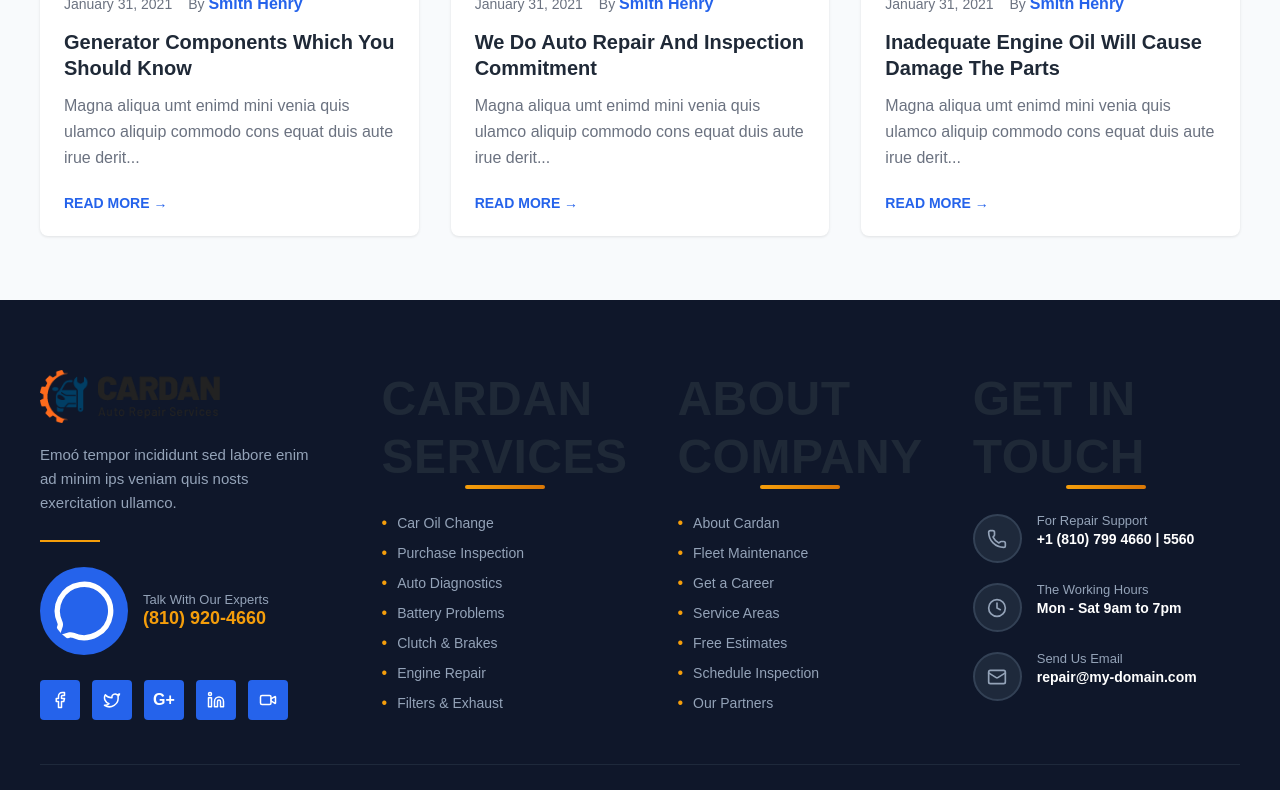
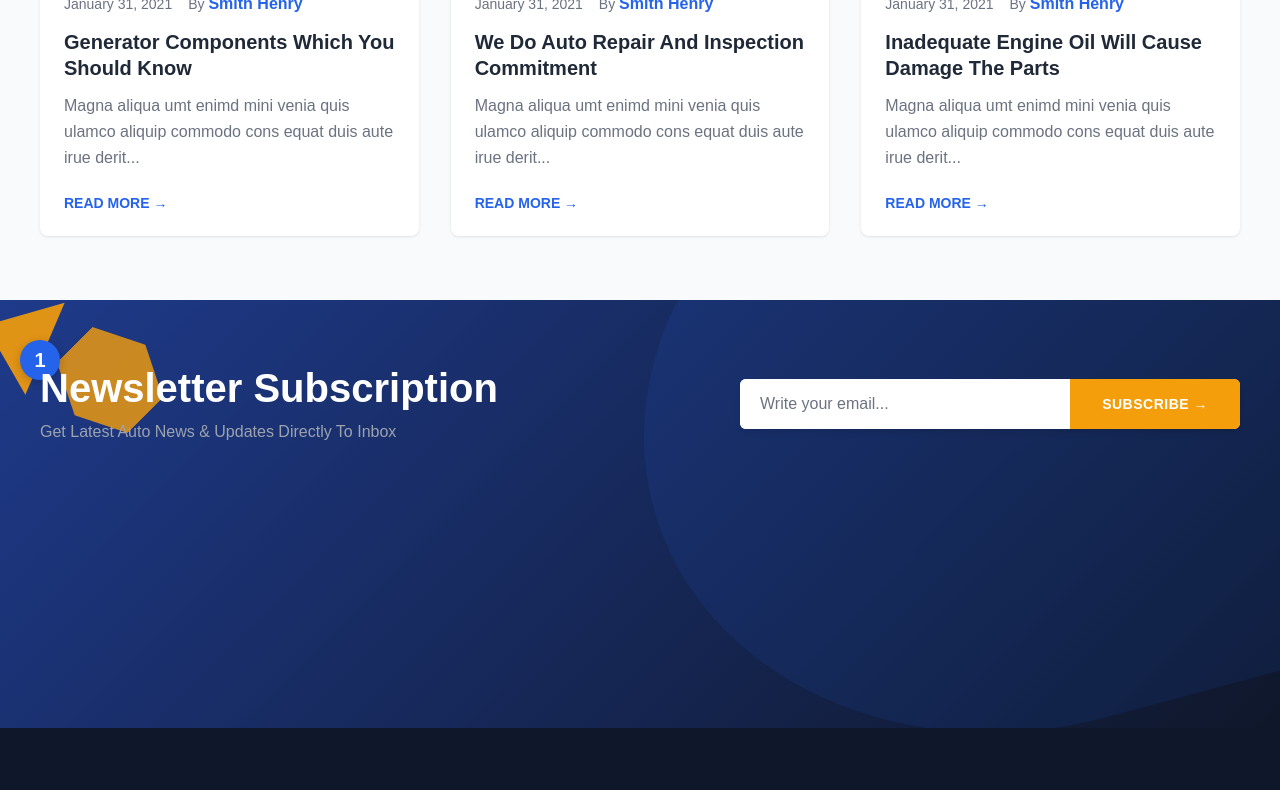
Before and after one commit to Jan-Amixtlan/prueba-tecnica-frontend, a React (Vite) app: page / in a window 1280 px wide. Shown: the part 9331-10121 px from the top of the page. Built offline with nearby package versions, Linux system fonts and the light colour scheme; the HTML template or start-up script is replaced by a standard one.

Commit message:
feat: Add NewsletterSubscription component with styling and subscription functionality

```diff
--- /dev/null
+++ b/src/Components/NewsLetterS/NewsletterSubscription.css
@@ -0,0 +1,305 @@
+/* Variables CSS para la paleta de colores */
+:root {
+    --azul-principal: #2563EB;
+    --gris-oscuro: #1F2937;
+    --gris-claro: #F8FAFC;
+    --naranja-acento: #F59E0B;
+    --gris-medio: #6B7280;
+    --gris-claro-medio: #9CA3AF;
+    --blanco: #FFFFFF;
+    --azul-oscuro: #1e3a8a;
+    --azul-navy: #0f172a;
+}
+
+/* Sección principal */
+.newsletter-section {
+    background: linear-gradient(135deg, var(--azul-oscuro) 0%, var(--azul-navy) 100%);
+    padding: 4rem 1rem;
+    position: relative;
+    overflow: hidden;
+    min-height: 300px;
+}
+
+/* Container principal */
+.newsletter-container {
+    max-width: 1200px;
+    margin: 0 auto;
+    position: relative;
+    z-index: 10;
+}
+
+/* Contenido del newsletter */
+.newsletter-content {
+    display: flex;
+    justify-content: space-between;
+    align-items: center;
+    gap: 3rem;
+}
+
+/* Texto del newsletter */
+.newsletter-text {
+    flex: 1;
+    max-width: 500px;
+}
+
+.newsletter-title {
+    color: var(--blanco);
+    font-size: 2.5rem;
+    font-weight: bold;
+    margin: 0 0 0.5rem 0;
+    line-height: 1.2;
+}
+
+.newsletter-subtitle {
+    color: var(--gris-claro-medio);
+    font-size: 1rem;
+    margin: 0;
+    line-height: 1.5;
+}
+
+/* Formulario */
+.newsletter-form {
+    flex: 1;
+    max-width: 500px;
+}
+
+.input-group {
+    display: flex;
+    gap: 0;
+    background: var(--blanco);
+    border-radius: 0.375rem;
+    overflow: hidden;
+    box-shadow: 0 4px 6px -1px rgba(0, 0, 0, 0.1);
+}
+
+.email-input {
+    flex: 1;
+    padding: 1rem 1.25rem;
+    border: none;
+    outline: none;
+    font-size: 1rem;
+    color: var(--gris-oscuro);
+    background: var(--blanco);
+}
+
+.email-input::placeholder {
+    color: var(--gris-medio);
+}
+
+.subscribe-btn {
+    background-color: var(--naranja-acento);
+    color: var(--blanco);
+    border: none;
+    padding: 1rem 2rem;
+    font-weight: bold;
+    font-size: 0.875rem;
+    cursor: pointer;
+    transition: background-color 0.3s ease;
+    white-space: nowrap;
+    letter-spacing: 0.5px;
+}
+
+.subscribe-btn:hover {
+    background-color: #e97e00;
+}
+
+/* Elementos decorativos de fondo */
+.background-elements {
+    position: absolute;
+    top: 0;
+    left: 0;
+    width: 100%;
+    height: 100%;
+    pointer-events: none;
+}
+
+/* Forma ondulada */
+.wave-shape {
+    position: absolute;
+    bottom: 0;
+    right: -10%;
+    width: 60%;
+    height: 150%;
+    background: rgba(37, 99, 235, 0.1);
+    border-radius: 50% 0 0 50%;
+    transform: rotate(-15deg);
+}
+
+/* Contenedor de formas geométricas */
+.geometric-shapes {
+    position: absolute;
+    top: -20px;
+    left: -20px;
+    width: 300px;
+    height: 200px;
+}
+
+.shape-container {
+    position: relative;
+    width: 100%;
+    height: 100%;
+}
+
+/* Forma triangular */
+.triangle-shape {
+    position: absolute;
+    top: 20px;
+    left: 20px;
+    width: 0;
+    height: 0;
+    border-left: 80px solid var(--naranja-acento);
+    border-bottom: 60px solid transparent;
+    border-top: 20px solid transparent;
+    transform: rotate(-30deg);
+    opacity: 0.9;
+}
+
+/* Forma poligonal */
+.polygon-shape {
+    position: absolute;
+    top: 50px;
+    left: 80px;
+    width: 100px;
+    height: 100px;
+    background: var(--naranja-acento);
+    transform: rotate(45deg);
+    opacity: 0.8;
+    clip-path: polygon(50% 0%, 100% 25%, 100% 75%, 50% 100%, 0% 75%, 0% 25%);
+}
+
+/* Badge con número */
+.number-badge {
+    position: absolute;
+    top: 60px;
+    left: 40px;
+    width: 40px;
+    height: 40px;
+    background-color: var(--azul-principal);
+    color: var(--blanco);
+    border-radius: 50%;
+    display: flex;
+    align-items: center;
+    justify-content: center;
+    font-weight: bold;
+    font-size: 1.25rem;
+    z-index: 5;
+    box-shadow: 0 2px 8px rgba(0, 0, 0, 0.2);
+}
+
+/* Responsive Design */
+@media (max-width: 768px) {
+    .newsletter-section {
+        padding: 3rem 1rem;
+    }
+
+    .newsletter-content {
+        flex-direction: column;
+        text-align: center;
+        gap: 2rem;
+    }
+
+    .newsletter-title {
+        font-size: 2rem;
+    }
+
+    .newsletter-subtitle {
+        font-size: 0.9rem;
+    }
+
+    .input-group {
+        flex-direction: column;
+        border-radius: 0.375rem;
+    }
+
+    .email-input {
+        border-radius: 0.375rem 0.375rem 0 0;
+    }
+
+    .subscribe-btn {
+        border-radius: 0 0 0.375rem 0.375rem;
+        padding: 1rem;
+    }
+
+    .geometric-shapes {
+        width: 200px;
+        height: 150px;
+    }
+
+    .triangle-shape {
+        border-left-width: 60px;
+        border-bottom-width: 45px;
+        border-top-width: 15px;
+    }
+
+    .polygon-shape {
+        width: 70px;
+        height: 70px;
+    }
+
+    .number-badge {
+        width: 35px;
+        height: 35px;
+        font-size: 1rem;
+    }
+
+    .wave-shape {
+        right: -20%;
+        width: 80%;
+    }
+}
+
+@media (max-width: 50px) {
+    .newsletter-section {
+        padding: 1.2rem 0;
+    }
+
+    .newsletter-container {
+        max-width: 150px;
+        margin: 0 auto;
+    }
+
+    .newsletter-title {
+        font-size: 1.75rem;
+    }
+
+    .newsletter-subtitle {
+        font-size: 0.875rem;
+    }
+
+    .newsletter-form {
+        max-width: 140px;
+        margin: 0 auto;
+    }
+
+    .input-group {
+        max-width: 140px;
+        margin: 0 auto;
+    }
+
+    .email-input,
+    .subscribe-btn {
+        padding: 0.875rem 1rem;
+    }
+
+    .geometric-shapes {
+        width: 150px;
+        height: 120px;
+    }
+
+    .triangle-shape {
+        border-left-width: 40px;
+        border-bottom-width: 30px;
+        border-top-width: 10px;
+    }
+
+    .polygon-shape {
+        width: 50px;
+        height: 50px;
+    }
+
+    .number-badge {
+        width: 30px;
+        height: 30px;
+        font-size: 0.875rem;
+    }
+}
--- /dev/null
+++ b/src/Components/NewsLetterS/NewsletterSubscription.jsx
@@ -0,0 +1,64 @@
+import React, { useState } from 'react';
+import './NewsletterSubscription.css';
+
+const NewsletterSubscription = () => {
+    const [email, setEmail] = useState('');
+
+    const handleSubmit = (e) => {
+        e.preventDefault();
+        // Aquí puedes agregar la lógica para manejar la suscripción
+        console.log('Email submitted:', email);
+        setEmail('');
+    };
+
+    const handleEmailChange = (e) => {
+        setEmail(e.target.value);
+    };
+
+    return (
+        <section className="newsletter-section">
+            {/* Elementos decorativos de fondo */}
+            <div className="background-elements">
+                <div className="wave-shape"></div>
+                <div className="geometric-shapes">
+                    <div className="shape-container">
+                        <div className="triangle-shape"></div>
+                        <div className="polygon-shape"></div>
+                        <div className="number-badge">1</div>
+                    </div>
+                </div>
+            </div>
+
+            <div className="newsletter-container">
+                <div className="newsletter-content">
+                    {/* Texto del newsletter */}
+                    <div className="newsletter-text">
+                        <h2 className="newsletter-title">Newsletter Subscription</h2>
+                        <p className="newsletter-subtitle">
+                            Get Latest Auto News & Updates Directly To Inbox
+                        </p>
+                    </div>
+
+                    {/* Formulario de suscripción */}
+                    <form className="newsletter-form" onSubmit={handleSubmit}>
+                        <div className="input-group">
+                            <input
+                                type="email"
+                                className="email-input"
+                                placeholder="Write your email..."
+                                value={email}
+                                onChange={handleEmailChange}
+                                required
+                            />
+                            <button type="submit" className="subscribe-btn">
+                                SUBSCRIBE →
+                            </button>
+                        </div>
+                    </form>
+                </div>
+            </div>
+        </section>
+    );
+};
+
+export default NewsletterSubscription;
--- a/src/pages/HomeScreens.jsx
+++ b/src/pages/HomeScreens.jsx
@@ -13,6 +13,7 @@ import RecentProjectsSection from '../Components/RecentProjectS/RecentProjectsSe
 import TestimonialsSection from '../Components/TestimonialS/TestimonialsSection.jsx';
 import StatsSection from '../Components/StateS/StatsSection.jsx';
 import NewsSection from '../Components/NewsS/NewsSection.jsx';
+import NewsletterSubscription from '../Components/NewsLetterS/NewsletterSubscription.jsx';
 
 const HomeScreens = () => {
     return (
@@ -31,6 +32,7 @@ const HomeScreens = () => {
             <TestimonialsSection />
             <StatsSection />
             <NewsSection />
+            <NewsletterSubscription />
 
             <Footer />
 
```
